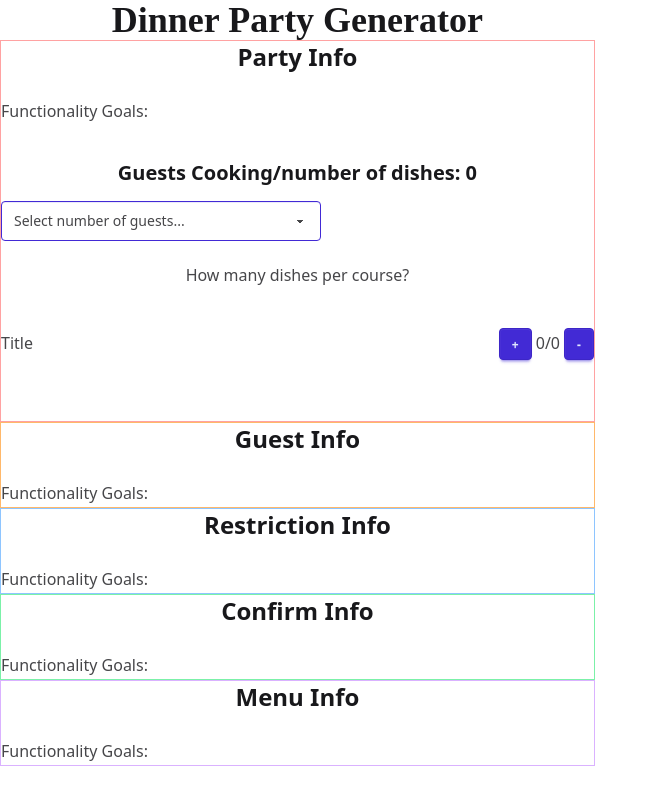
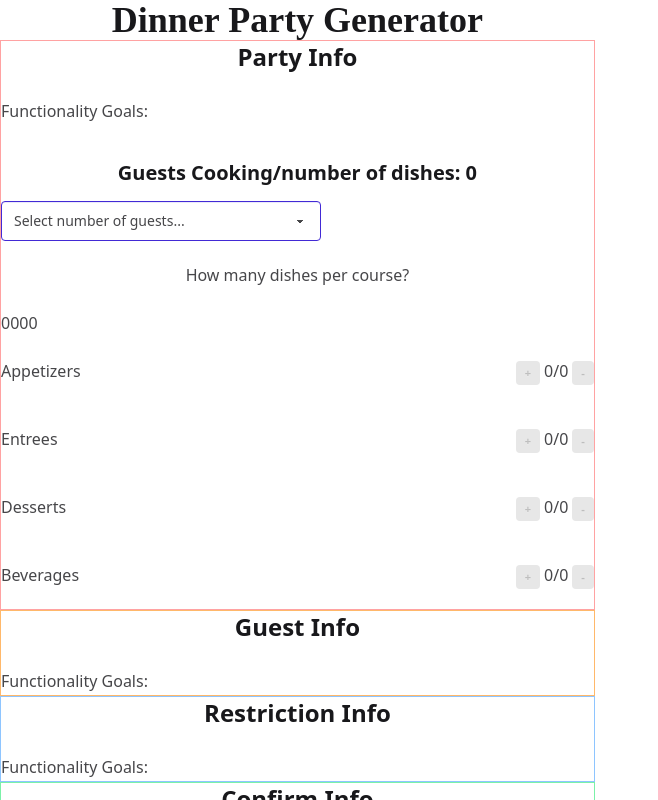
Before and after one commit to ang-riv/dinner-party-generator, a React (Vite) app: page / in a window 1280 px wide. Shown: the top 800 px of the page, without its empty margins (0-658 px from the left). Built offline with nearby package versions, Linux system fonts and the light colour scheme; a web font is replaced by a local one.

Commit message:
Added counters for number of dishes per course (must match number of guests)

```diff
--- a/src/App.jsx
+++ b/src/App.jsx
@@ -1,3 +1,4 @@
+import { p } from "motion/react-client";
 import React, { useState, useEffect } from "react";
 
 // ? courses = main categories, dishes = individual dishes within those categories
@@ -21,9 +22,9 @@ function App() {
   for (let i = 1; i <= 10; i++) numOptions.push(i);
 
   // * num of dishes per course + button handlers for numOfDishes
-  const dishCounters = courses.map((course, index) => ({
+  const dishCounters = courses.map((course) => ({
     title: course,
-    counter: numOfDishes[index],
+    counter: numOfDishes[course],
   }));
 
   const handleAdd = (course) => {
@@ -45,7 +46,9 @@ function App() {
     0
   );
 
-  useEffect(() => {}, []);
+  useEffect(() => {
+    // disable subtract btns to not go into negatives
+  }, []);
 
   // * food restrictions
   const [foodRestrictions, setFoodRestrictions] = useState([]);
@@ -73,27 +76,32 @@ function App() {
           ))}
         </select>
         <p className="text-center">How many dishes per course?</p>
-        <div className="flex flex-col w-full h-28">
+        {dishCounters.map((course) => course.counter)}
+        <div className="flex flex-col w-full h-fit">
+          {dishCounters.map((course) => (
             <div className="flex justify-between">
-            <p>Title</p>
+              <p>{course.title}</p>
               <div className="flex items-baseline">
                 <button
-                className="btn btn-sm btn-primary"
-                onClick={() => handleAdd("Appetizers")}
+                  className="btn btn-xs btn-primary"
+                  onClick={() => handleAdd(course.title)}
+                  disabled={totalDishes >= guestNum}
                 >
                   +
                 </button>
                 <p className="mx-1">
-                {numOfDishes.Appetizers}/{guestNum}
+                  {numOfDishes[course.title]}/{guestNum}
                 </p>
                 <button
-                className="btn btn-sm btn-primary"
-                onClick={() => handleSubtract("Appetizers")}
+                  className="btn btn-xs btn-primary"
+                  onClick={() => handleSubtract(course.title)}
+                  disabled={numOfDishes[course.title] === 0}
                 >
                   -
                 </button>
               </div>
             </div>
+          ))}
         </div>
       </div>
       {/* GUEST INFO */}
```
Lines whose indentation alone changed are shown as unchanged.
